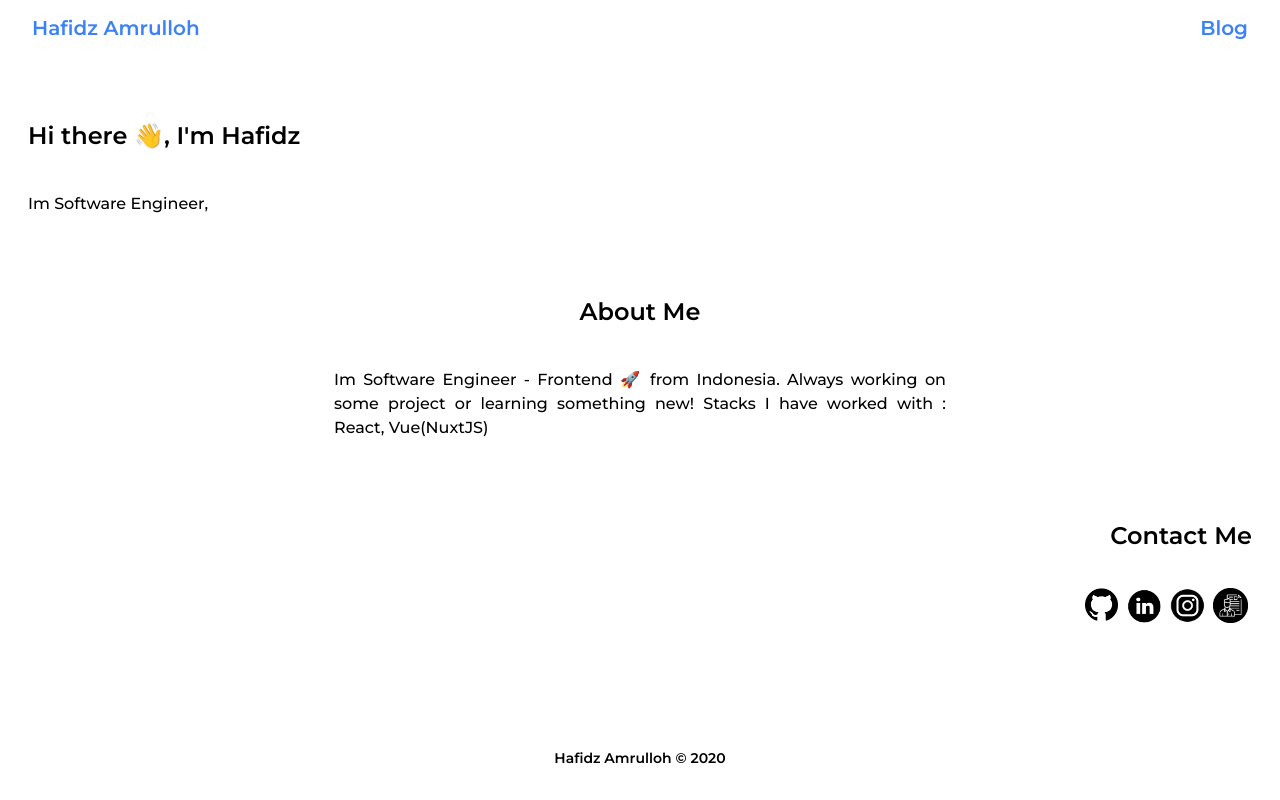
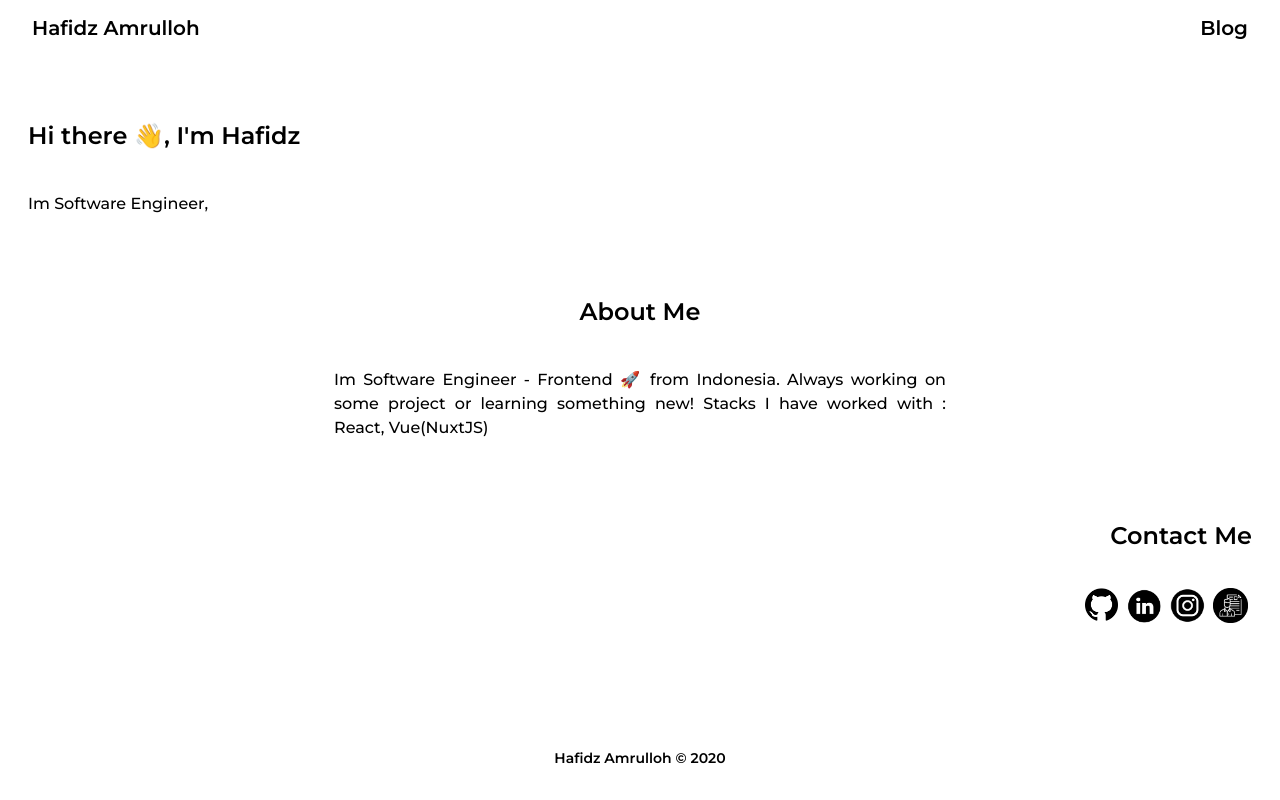
Before and after one commit to hafidzamr/hafidzamr.github.io, a Next.js app: page / in a window 1280 px wide. Built offline with nearby package versions, Linux system fonts and the light colour scheme; what @tailwindcss/typography would draw is missing.

Commit message:
fix color link navbar to black

```diff
--- a/components/Layout/Navbar.js
+++ b/components/Layout/Navbar.js
@@ -5,19 +5,19 @@ const Navbar = () => {
     <nav className='my-0 px-8 h-14 flex justify-between items-center'>
       <Link href='/'>
         <a
-          className='text-black hover:text-black visited:text-black'
+          className=' hover:text-black visited:text-black'
           rel='noopener noreferrer'
         >
-          <div className='font-bold text-xl'>Hafidz Amrulloh</div>
+          <div className='font-bold text-xl text-black'>Hafidz Amrulloh</div>
         </a>
       </Link>
 
       <Link href='/blog'>
         <a
-          className='text-black hover:text-black visited:text-black'
+          className=' hover:text-black visited:text-black'
           rel='noopener noreferrer'
         >
-          <div className='font-bold text-xl'>Blog</div>
+          <div className='font-bold text-xl text-black'>Blog</div>
         </a>
       </Link>
     </nav>
```
